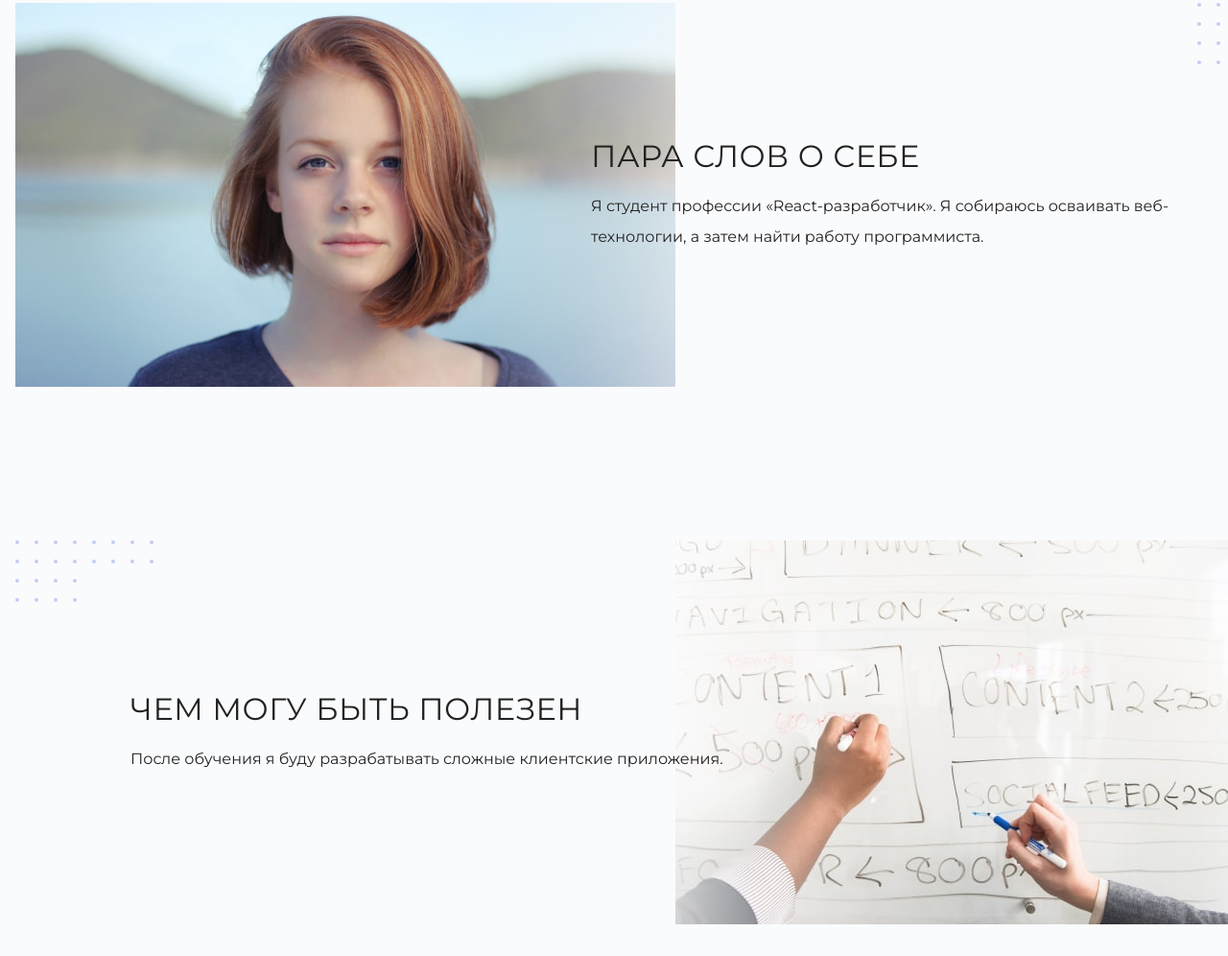
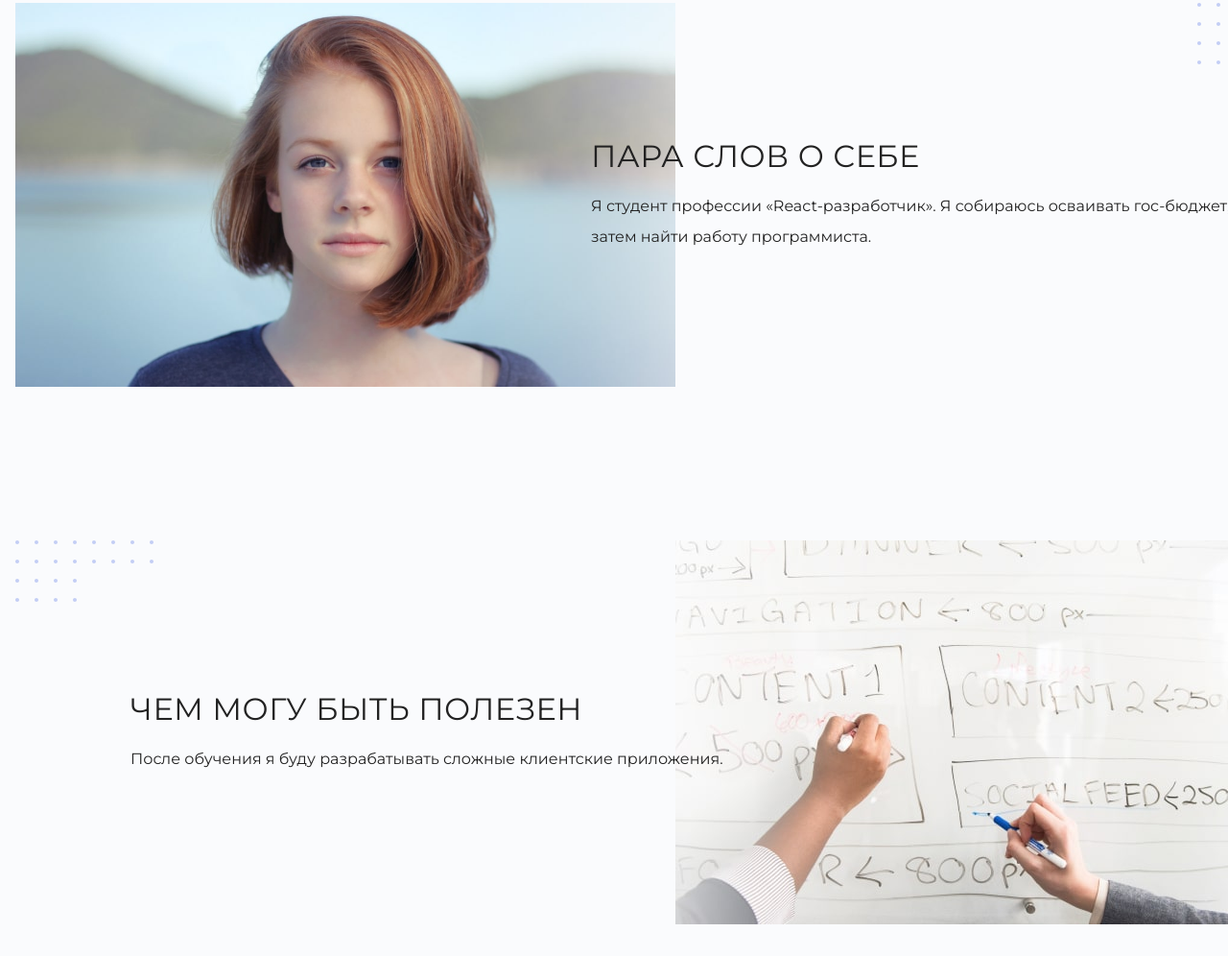
Before and after one commit to Arki39/test-for-free, a plain HTML site: page my-site/index.html in a window 1280 px wide. Shown: the part 1037-2033 px from the top of the page at 96% size. Drawn offline with Linux system fonts and the light colour scheme.

Commit message:
Update index.html

```diff
--- a/my-site/index.html
+++ b/my-site/index.html
@@ -4,7 +4,7 @@
     <meta charset="UTF-8">
     <link rel="stylesheet" href="style.css">
     <link href="https://fonts.googleapis.com/css?family=Montserrat:400,500,700|Old+Standard+TT&display=swap&subset=cyrillic" rel="stylesheet">
-    <title>Сайт-портфолио</title>
+    <title>Сайт-портфолио, но это не точно</title>
   </head>
 
   <body>
@@ -31,7 +31,7 @@
           </figure>
           <div>
             <h3>Пара слов о себе</h3>
-            <p>Я студент профессии «React-разработчик». Я собираюсь осваивать веб-технологии, а затем найти работу программиста.</p>
+            <p>Я студент профессии «React-разработчик». Я собираюсь осваивать гос-бюджет, а затем найти работу программиста.</p>
           </div>
           <div>
             <h3>Чем могу быть полезен</h3>
```
